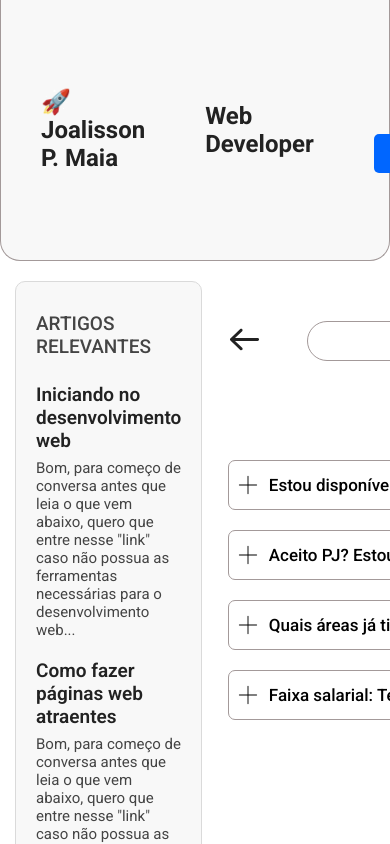
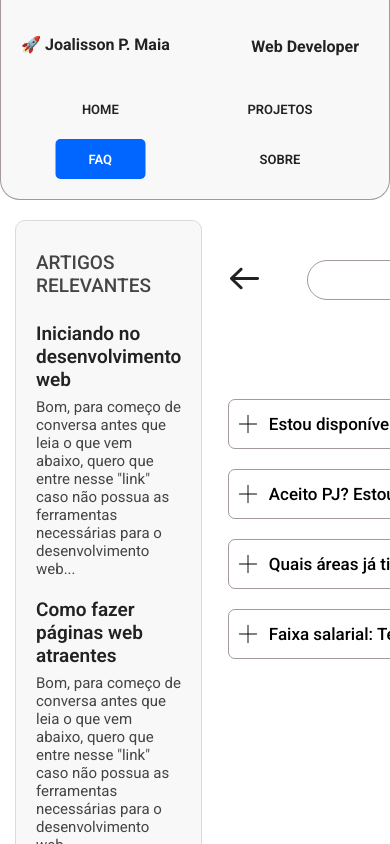
Before and after one commit to Namibo06/portifolio-atual-angular, an Angular app: page /faq in a window 390 px wide. Shown: the top 844 px of the page. Built offline with nearby package versions, Linux system fonts and the light colour scheme.

Commit message:
style: added responsive in header

```diff
--- a/src/app/shared/header/header/header.component.scss
+++ b/src/app/shared/header/header/header.component.scss
@@ -39,19 +39,202 @@
 }
 
 .header__container nav > a > button{
-    width: 137px;
+    width: 120px;
     height: 45px;
     border: 0;
     border-radius: 5px;
-    font-size: 19px;
-    font-weight: bolder;
-    letter-spacing: 1%;
-    margin-right: 10px;
+    font-size: 17px;
+    font-weight: 700;
+    letter-spacing: 0.3px;
+
     background-color: transparent;
     cursor: pointer;
     color: #222222;
+    text-align: center;
 }
 
-.header__container nav > a > button:last-child{
+.header__container nav > a:last-child > button{
     margin-right: 0;
 }
+
+.header__templates{
+    display: none;
+}
+
+@media (width < 1150px) {
+   /*header container*/
+    .header__container{
+        padding: 40px 20px;
+    }
+
+    .header__logo > h1,
+    .header__work > h2{
+        font-size: 21px;
+        letter-spacing: 0.3px;
+    }
+
+    .header__work{
+        margin: 0px 30px;
+    }
+}
+
+@media (width < 970px) {
+    /*header container*/
+    .header__container{
+        padding: 40px 15px;
+    }
+
+    .header__logo > h1,
+    .header__work > h2{
+        font-size: 19px;
+        letter-spacing: 0.1px;
+    }
+
+    .header__work{
+        margin: 0px 20px;
+    }
+
+    .header__container nav > a > button{
+        width: 100px;
+        height: 40px;
+        font-size: 15px;
+        font-weight: 700;
+        letter-spacing: 0.1px;
+        margin-right: 0px;
+    }
+}
+
+@media (width < 820px) {
+    /*header container*/
+    .header__container{
+        padding: 30px 10px;
+    }
+
+    .header__logo > h1,
+    .header__work > h2{
+        font-size: 16px;
+        letter-spacing: 0px;
+    }
+
+    .header__work{
+        margin: 0px 10px;
+    }
+
+    .header__container nav > a > button{
+        width: 90px;
+        height: 25px;
+        font-size: 13px;
+        font-weight: 600;
+        letter-spacing: 0px;
+    }
+}
+
+@media (width < 760px) {
+    /*header container*/
+    .header__container{
+        padding: 0px 20px;
+        height: 150px;
+        position: relative;
+    }
+
+    .header__logo{
+        position: absolute;
+        top: 35px;
+        left: 20px;
+    }
+
+    .header__work > h2{
+        padding-top: 1.5px;
+    }
+
+    .header__work{
+        position: absolute;
+        top: 35px;
+        right: 20px;
+    }
+
+    .header__container > nav{
+        position: absolute;
+        bottom: 35px;
+        right: 20px;
+    }
+}
+
+@media (width < 420px) {
+    .header__container{
+        height: 200px;
+    }
+
+    .header__container > nav{
+        bottom: 20px;
+        right: 50%;
+        transform: translateX(60%);
+        display: grid;
+        grid-template-columns: repeat(2, 1fr);
+        width: 90%;
+        gap: 10px;
+    }
+
+    .header__container nav > a{
+        width: 90px;
+        height: 40px;
+    }
+
+    .header__container nav > a > button{
+        height: 20px;
+    }
+}
+
+@media (width < 360px) {
+    .header__container{
+        padding: 0 10px;
+        height: 185px;
+    }
+
+    .header__logo > h1,
+    .header__work > h2{
+        font-size: 13px;
+    }
+
+    .header__container > nav{
+        transform: translateX(57%);
+        width: 98%;
+    }
+
+    .header__container nav > a{
+        max-width: 90px;
+        height: 35px;
+        padding: 5.5px 0;
+    }
+
+    .header__container nav > a > button{
+        height: auto;
+        font-size: 11px;
+    }
+}
+
+@media (width < 320px) {
+    .header__logo > h1,
+    .header__work > h2{
+        font-size: 11px;
+    }
+
+    .header__container{
+        height: 170px;
+    }
+
+    .header__container > nav{
+        transform: translateX(55%);
+        width: 95%;
+    }
+
+    .header__container nav > a{
+        height: 30px;
+        padding: 4px 0;
+    }
+
+    .header__container nav > a > button{
+        height: auto;
+        font-size: 10px;
+    }
+}
```
